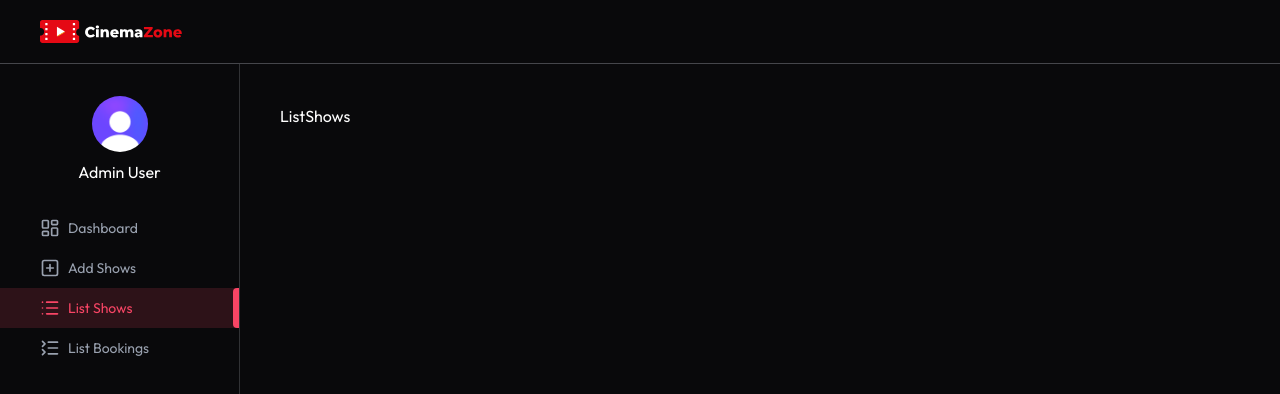
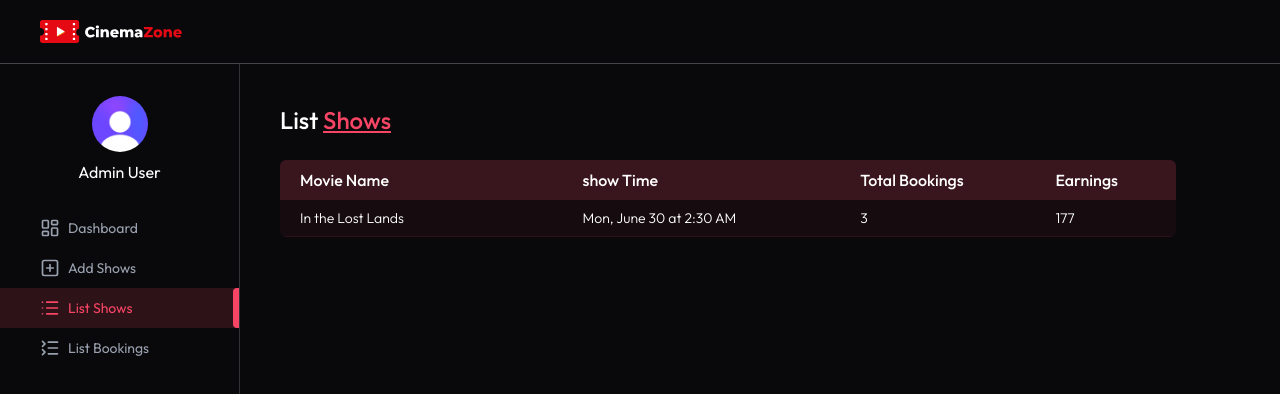
Before and after one commit to bini3ha/CinemaZone, a React (Vite) app in the folder client/: page /admin/list-shows in a window 1280 px wide. Shown: the top 394 px of the page. Built offline with nearby package versions, Linux system fonts and the light colour scheme; no server answers.

Commit message:
Admin List Shows Page

```diff
--- a/client/src/Pages/admin/ListShows.jsx
+++ b/client/src/Pages/admin/ListShows.jsx
@@ -1,9 +1,65 @@
-import React from 'react'
+import React, { useEffect, useState } from 'react'
+import Loading from '../../Components/Loading'
+import Title from '../../Components/admin/Title'
+import { dummyShowsData } from '../../assets/assets'
+import { dateFormat } from '../../lib/dateFormat'
 
 const ListShows = () => {
-  return (
-    <div>ListShows</div>
-  )
+
+  const currency = import.meta.env.VITE_CURRENCY
+
+  const [shows, setShows] = useState([]);
+  const [loading, setLoading] = useState(true);
+
+  const getAllshows = async () => {
+    try {
+      setShows([{
+        movie: dummyShowsData[0],
+        showDateTime: '2025-06-30T02:30:00.000Z',
+        showPrice: 59,
+        occupiedSeats: {
+          A1: 'user_1',
+          B1: 'user_2',
+          C1: 'user_3'
+        }
+      }]);
+      setLoading(false);
+    } catch (error) {
+      console.error(error);
+    }
+  }
+
+  useEffect(() => {
+    getAllshows();
+  }, []);
+
+  return !loading ? (
+    <>
+      <Title text1={'List'} text2={'Shows'} />
+      <div className='max-w-4xl mt-6 overflow-x-auto'>
+        <table className='w-full border-collapse rounded-md overflow-hidden text-nowrap'>
+          <thead>
+            <tr className='bg-primary/20 text-left text-white'>
+              <th className='p-2 font-medium pl-5'>Movie Name</th>
+              <th className='p-2 font-medium'>show Time</th>
+              <th className='p-2 font-medium'>Total Bookings</th>
+              <th className='p-2 font-medium'>Earnings</th>
+            </tr>
+          </thead>
+          <tbody className='text-sm font-light'>
+            {shows.map((show, index) => (
+              <tr key={index} className='border-b border-primary/10 bg-primary/5 even:bg-primary/10'>
+                <td className='p-2 min-w-45 pl-5'>{show.movie.title}</td>
+                <td className='p-2'>{dateFormat(show.showDateTime)}</td>
+                <td className='p-2'>{Object.keys(show.occupiedSeats).length}</td>
+                <td className='p-2'>{currency} {Object.keys(show.occupiedSeats).length * show.showPrice}</td>
+              </tr>
+            ))}
+          </tbody>
+        </table>
+      </div>
+    </>
+  ) : <Loading />
 }
 
 export default ListShows
```
